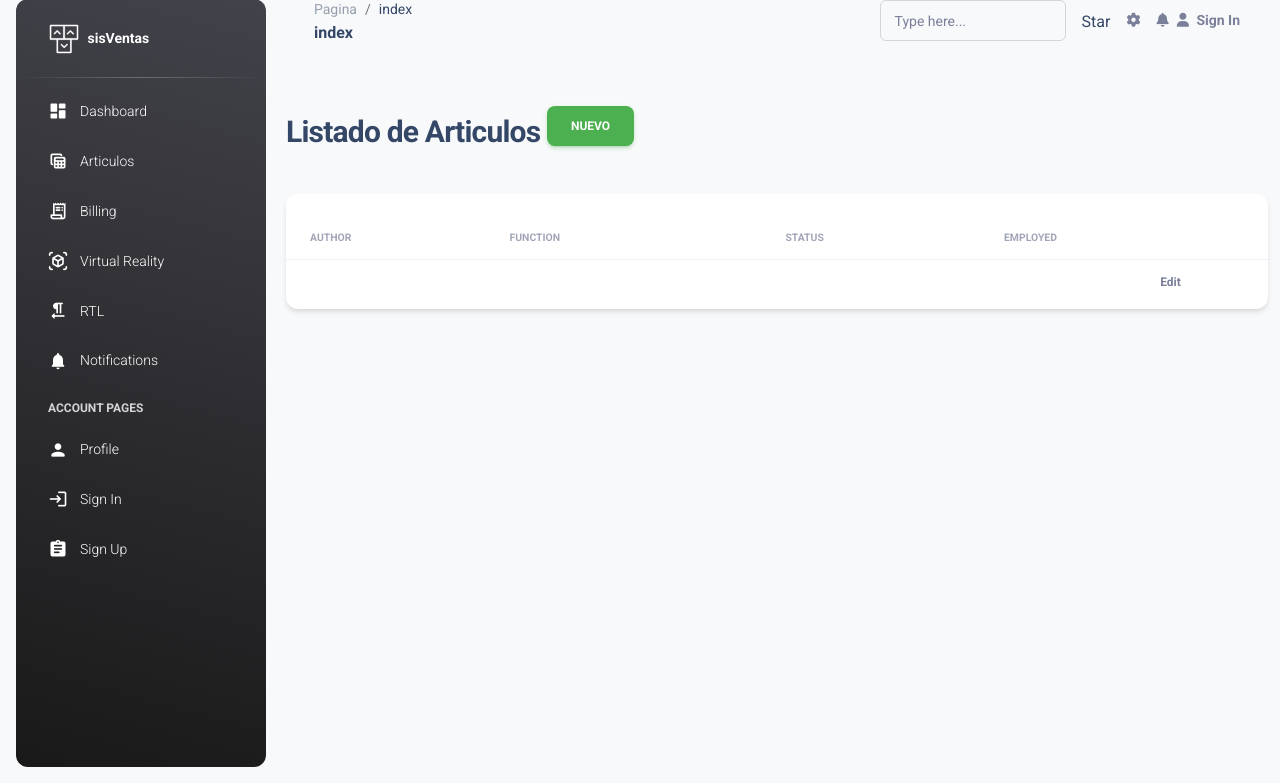
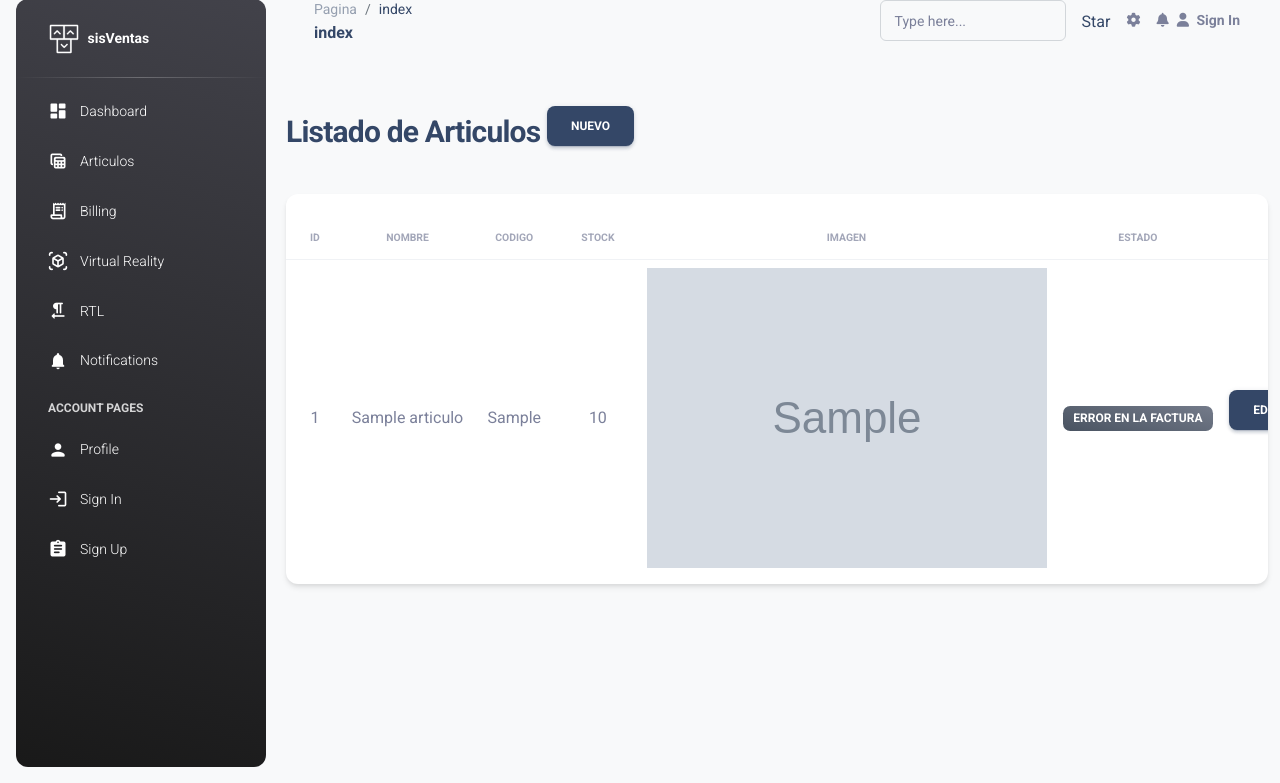
Before and after one commit to william9706/sisVentas2, a Django app: page /articulo/index/ in a window 1280 px wide. Shown: the part 17-800 px from the top of the page. Run offline with Django 4.2, Linux system fonts and the light colour scheme; tables that the repository leaves empty hold one stand-in row (values such as "Sample post"); grey boxes marked "Sample" are stand-in pictures; some libraries are stand-ins or nearby versions.

Commit message:
Agrega tags para traduccion y aplica black, flake e isort

```diff
--- a/config/urls.py
+++ b/config/urls.py
@@ -15,9 +15,9 @@ Including another URLconf
     2. Add a URL to urlpatterns:  path('blog/', include('blog.urls'))
 """
 from django.contrib import admin
-from django.urls import path, include
+from django.urls import include, path
 
 urlpatterns = [
     path("admin/", admin.site.urls),
-    path('articulo/', include('sisVentas.articulo.urls'))
+    path("articulo/", include("sisVentas.articulo.urls")),
 ]
--- a/sisVentas/articulo/models.py
+++ b/sisVentas/articulo/models.py
@@ -4,6 +4,7 @@ from typing import Tuple
 from django.db import models
 from django.utils.translation import gettext_lazy as _
 from model_utils.models import TimeStampedModel
+
 
 class Categoria(TimeStampedModel):
     """
--- a/sisVentas/articulo/views.py
+++ b/sisVentas/articulo/views.py
@@ -1,21 +1,20 @@
 from django.shortcuts import render
 from django.views.generic import ListView
+
 from sisVentas.articulo.models import Articulo
 
 # Create your views here.
 
 
 def vista_index(request):
-
-
     return render(request, "main.html")
-
 
 
 class ListaArticulos(ListView):
     """
     Vista para listar articulos.
     """
+
     model = Articulo
     template_name = "articulo/listar_articulos.html"
     context_object_name = "listar_articulos"
--- a/sisVentas/templates/articulo/listar_articulos.html
+++ b/sisVentas/templates/articulo/listar_articulos.html
@@ -1,10 +1,11 @@
 {% extends "main.html" %}
+{% load i18n %}
 {% block content %}
 
 <div class="container-fluid py-4">
     <div class="row">
         <div class="col-lg-8 col-md-8 col-sm-8 col-xs-12">
-        <h3>Listado de Articulos <a href=""><button class="btn btn-success">Nuevo</button></a>
+        <h3>{% translate "Listado de Articulos" %} <a href=""><button class="btn btn-dark">Nuevo</button></a>
         </h3>
 
         </div>
@@ -17,31 +18,35 @@
               <table class="table align-items-center mb-0">
                 <thead>
                   <tr>
-                    <th class="text-uppercase text-secondary text-xxs font-weight-bolder opacity-7">Author</th>
-                    <th class="text-uppercase text-secondary text-xxs font-weight-bolder opacity-7 ps-2">Function</th>
-                    <th class="text-center text-uppercase text-secondary text-xxs font-weight-bolder opacity-7">Status</th>
-                    <th class="text-center text-uppercase text-secondary text-xxs font-weight-bolder opacity-7">Employed</th>
-                    <th class="text-secondary opacity-7"></th>
+                    <th class="text-center text-uppercase text-secondary text-xxs font-weight-bolder opacity-7">Id</th>
+                    <th class="text-center text-uppercase text-secondary text-xxs font-weight-bolder opacity-7">Nombre</th>
+                    <th class="text-center text-uppercase text-secondary text-xxs font-weight-bolder opacity-7">Codigo</th>
+                    <th class="text-center text-uppercase text-secondary text-xxs font-weight-bolder opacity-7">Stock</th>
+                    <th class="text-center text-uppercase text-secondary text-xxs font-weight-bolder opacity-7">Imagen</th>
+                    <th class="text-center text-uppercase text-secondary text-xxs font-weight-bolder opacity-7">Estado</th>
+                    <th class="text-center text-uppercase text-secondary text-xxs font-weight-bolder opacity-7">Opciones</th>
                   </tr>
                 </thead>
                 <tbody>
-                  <tr>
-                    <td>
-
-                    </td>
-                    <td>
-
-                    </td>
-                    <td class="align-middle text-center text-sm">
-                    </td>
-                    <td class="align-middle text-center">
-                    </td>
-                    <td class="align-middle">
-                      <a href="javascript:;" class="text-secondary font-weight-bold text-xs" data-toggle="tooltip" data-original-title="Edit user">
-                        Edit
-                      </a>
-                    </td>
-                  </tr>
+                  {% for articulo in listar_articulos %}
+                    <tr>
+                      <td class="align-middle text-center"><span>{{ articulo.id }}</span></td>
+                      <td class="align-middle text-center"><span>{{ articulo.nombre }}</span></td>
+                      <td class="align-middle text-center"><span>{{ articulo.codigo }}</span></td>
+                      <td class="align-middle text-center"><span>{{ articulo.stock }}</span></td>
+                      <td class="align-middle text-center"><img src='{{ articulo.imagen }}'></td>
+                        <td class="align-middle text-center">
+                          <span
+                            class="badge badge-sm bg-gradient-secondary">
+                              {{ articulo.get_estado_display }}
+                          </span>
+                        </td>
+                      <td class="align-middle text-center">
+                        <a href="" class="btn btn-dark">Editar</a>
+                        <a href="" class="btn bg-gradient-primary" data-target="" data-toggle="modal" >Eliminar</a>
+                      </td>
+                    </tr>
+                  {% endfor %}
 
                 </tbody>
               </table>
```
Also changed, not shown: config/settings.py (+3 -12 lines), sisVentas/articulo/admin.py (+5 -2 lines), sisVentas/articulo/urls.py (+4 -3 lines), locale/README.md (added), sisVentas/articulo/migrations/0001_initial.py.
